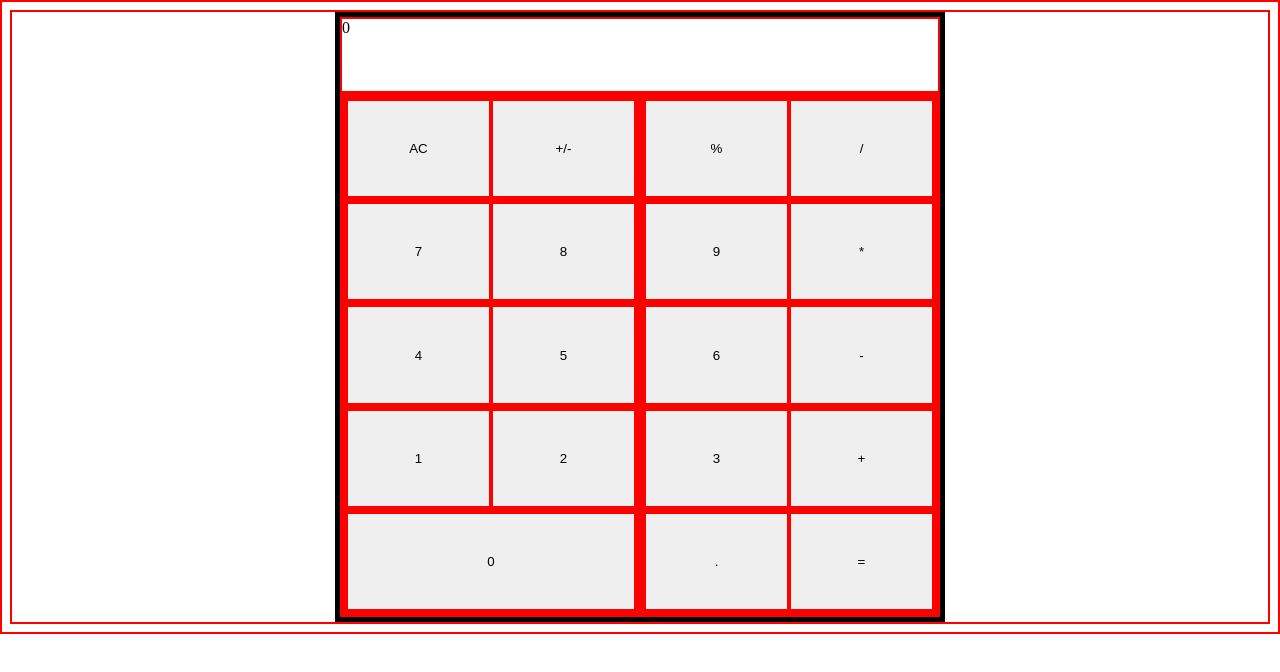
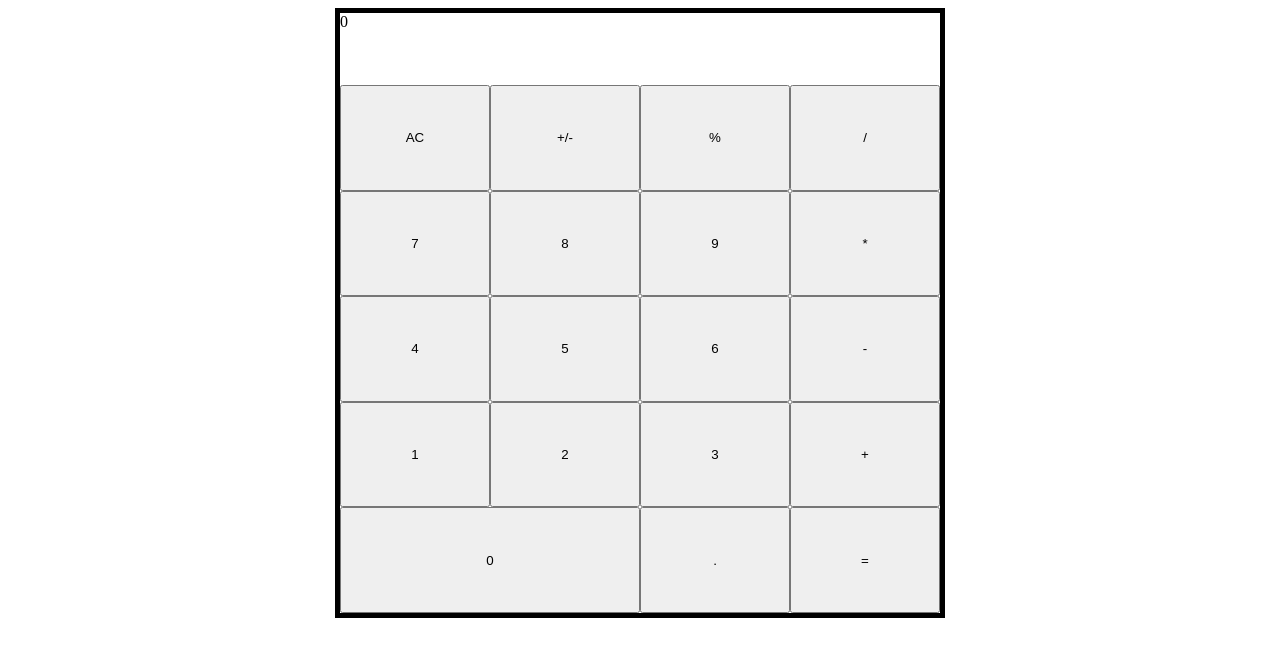
Before and after one commit to Sasquatch8946/odinCalculator, a plain HTML site: page index.html in a window 1280 px wide. Drawn offline with Linux system fonts and the light colour scheme.

Commit message:
Get rid of red border on all elements.

```diff
--- a/main.js
+++ b/main.js
@@ -166,3 +166,6 @@ signButton.addEventListener("click", () => {
         displayResult(storedValues.num2);
     }
 });
+
+// TODO: make equals button event listener check that all necessary values
+// are present (going through list of bugs to watch out for on Odin)
--- a/style.css
+++ b/style.css
@@ -1,7 +1,3 @@
-* {
-    border: solid 2px red;
-}
-
 body {
     display: flex;
     justify-content: center;
```
